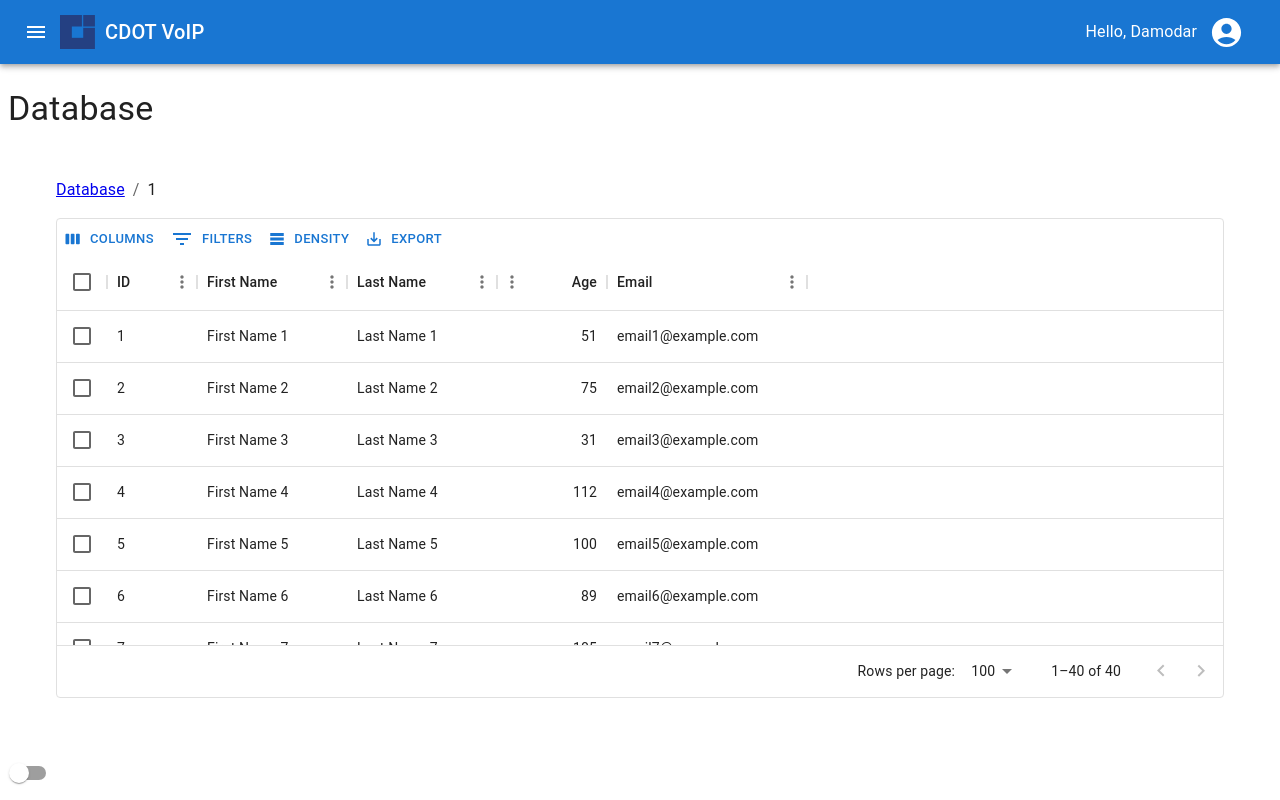
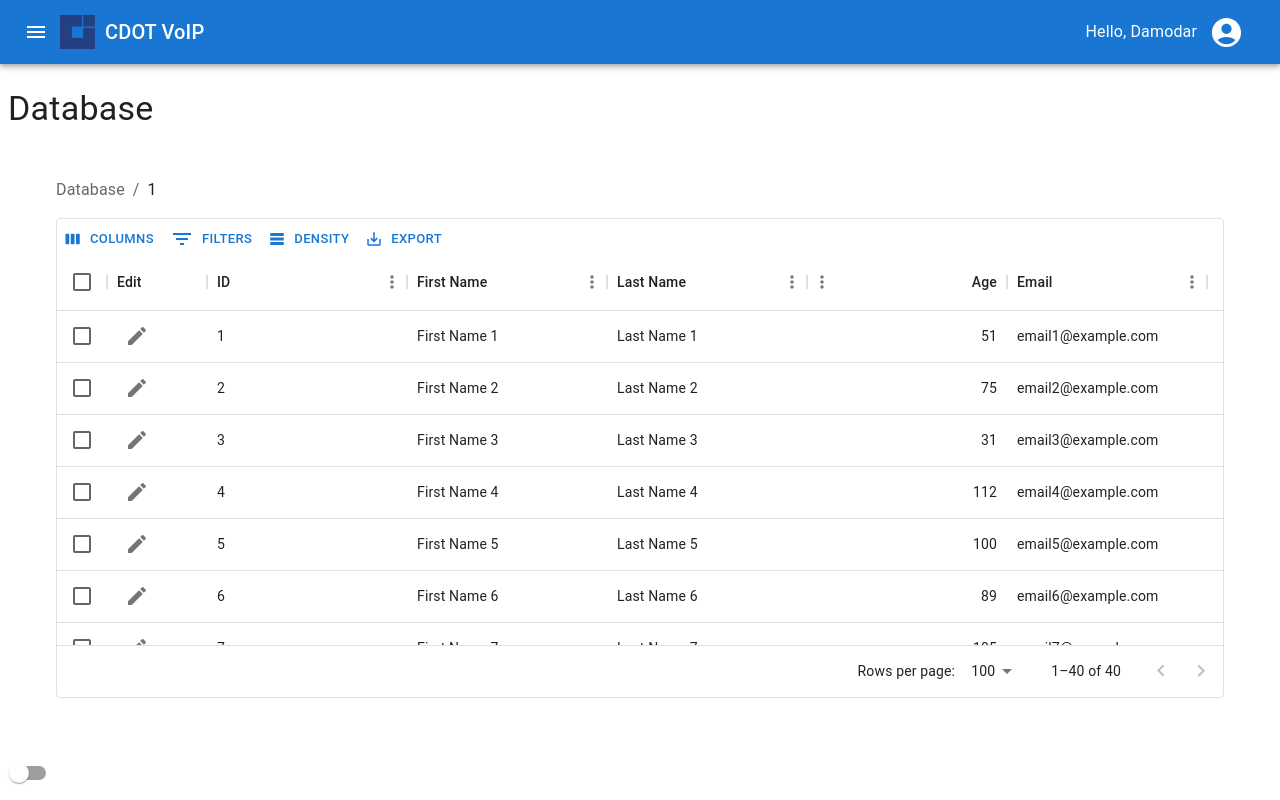
Before and after one commit to ismarthawkback/new-pbx-web-app, a React (Vite) app in the folder frontend/: page /database/1 in a window 1280 px wide. Built offline with nearby package versions, Linux system fonts and the light colour scheme.

Commit message:
Fix Breadcrum and database table

```diff
--- a/frontend/src/components/DatabasePage-components/DatabaseBreadCrumbs.jsx
+++ b/frontend/src/components/DatabasePage-components/DatabaseBreadCrumbs.jsx
@@ -30,7 +30,10 @@ function DatabaseBreadCrumbs() {
               {name.capitalize()}
             </Typography>
           ) : (
-            <Link color="inherit" to={routeTo} key={name}>
+            <Link to={routeTo} key={name} style={{
+              textDecoration : 'none',
+              color : 'inherit'
+            }}>
               {name.capitalize()}
             </Link>
           );
--- a/frontend/src/components/DatabasePage-components/Table/FilterTableExample.jsx
+++ b/frontend/src/components/DatabasePage-components/Table/FilterTableExample.jsx
@@ -1,12 +1,32 @@
 import * as React from 'react';
 import { DataGrid, GridToolbar } from '@mui/x-data-grid';
+import { IconButton } from '@mui/material';
+import EditIcon from '@mui/icons-material/Edit';
+import { columnGroupsStateInitializer } from '@mui/x-data-grid/internals';
+
 
 const columns = [
-  { field: 'id', headerName: 'ID', width: 90 },
-  { field: 'firstName', headerName: 'First Name', width: 150 },
-  { field: 'lastName', headerName: 'Last Name', width: 150 },
-  { field: 'age', headerName: 'Age', type: 'number', width: 110 },
-  { field: 'email', headerName: 'Email', width: 200 },
+  {
+    field: 'edit',
+    headerName: 'Edit',
+    width: 100,
+    sortable: false,
+    filterable: false,
+    disableColumnMenu: true,
+    renderCell: (params) => (
+      <IconButton
+        onClick={() => handleEditClick(params.row.id)}
+        aria-label="edit"
+      >
+        <EditIcon />
+      </IconButton>
+    ),
+  },
+  { field: 'id', headerName: 'ID', width: 200 },
+  { field: 'firstName', headerName: 'First Name',  width: 200 },
+  { field: 'lastName', headerName: 'Last Name',  width: 200 },
+  { field: 'age', headerName: 'Age', type: 'number',  width: 200},
+  { field: 'email', headerName: 'Email',  width: 200 },
 ];
 
 // Generate 40 rows of sample data
```
